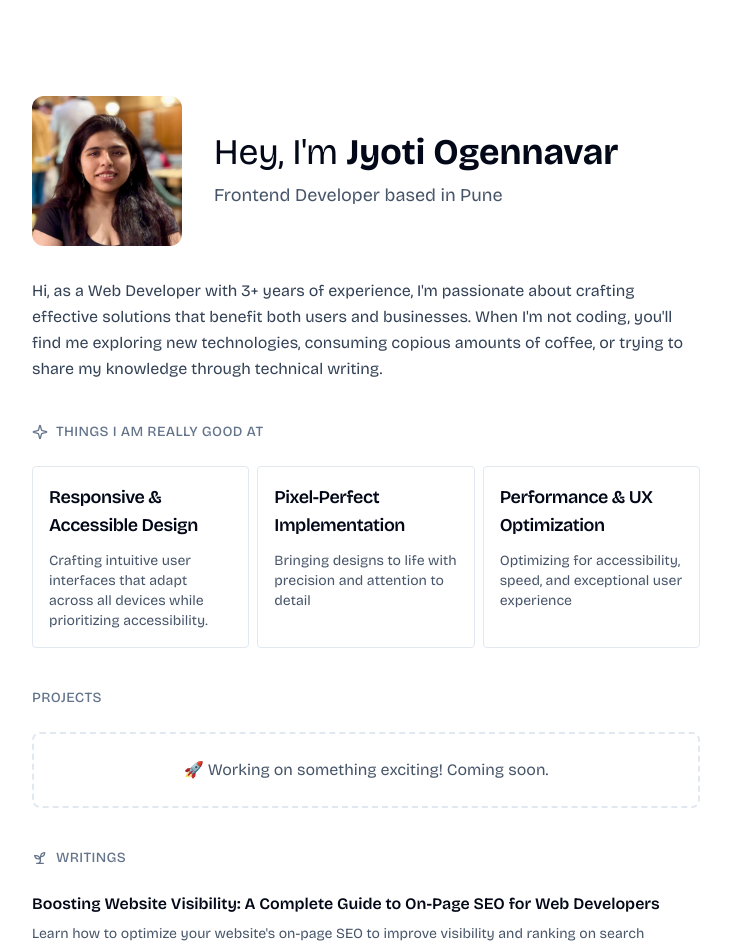
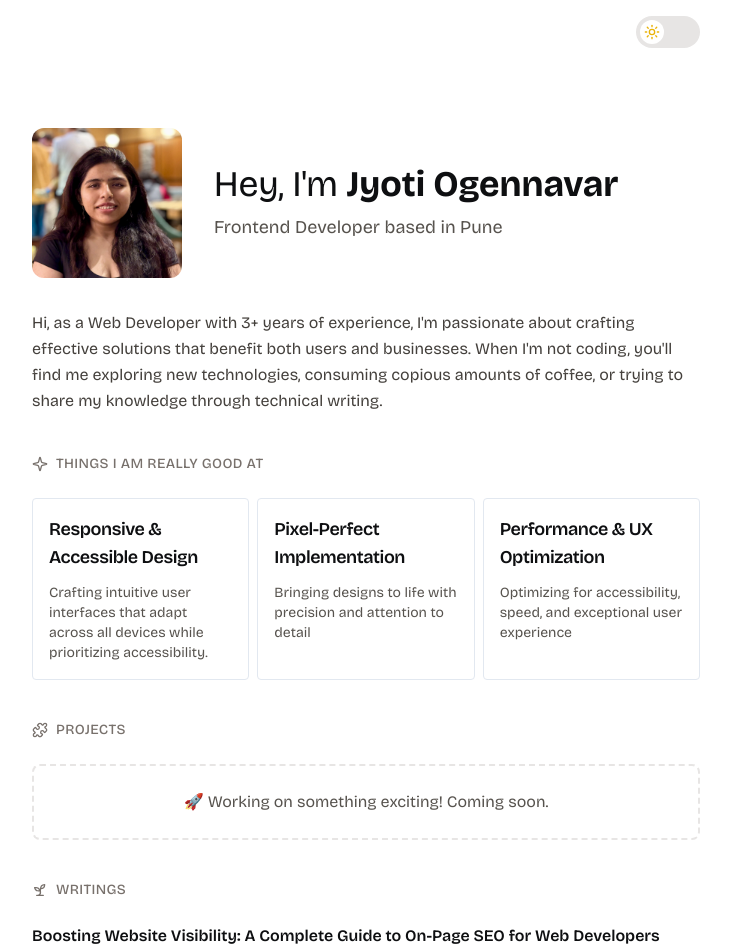
Before and after one commit to jyotiogennavar/portfolio, a Next.js app: page / in a window 1280 px wide. Shown: the top 946 px of the page, without its empty margins (274-1005 px from the left). Built offline with nearby package versions, Linux system fonts and the light colour scheme.

Commit message:
feat: implement theme toggle functionality and update styles for improved consistency

```diff
--- a/src/app/globals.css
+++ b/src/app/globals.css
@@ -2,12 +2,7 @@
 @tailwind components;
 @tailwind utilities;
 
-/* @media (prefers-color-scheme: dark) {
-  :root {
-    --background: #0a0a0a;
-    --foreground: #ededed;
-  }
-} */
+
 
 @layer base {
   body {
@@ -20,15 +15,15 @@
 
     --background: 0 0% 100%;
 
-    --foreground: 222.2 84% 4.9%;
+    --foreground: 222, 10%, 6%;
 
     --card: 0 0% 100%;
 
-    --card-foreground: 222.2 84% 4.9%;
+    --card-foreground: 222, 10%, 6%;
 
     --popover: 0 0% 100%;
 
-    --popover-foreground: 222.2 84% 4.9%;
+    --popover-foreground: 222, 10%, 6%;
 
     --primary: 222.2 47.4% 11.2%;
 
@@ -54,7 +49,7 @@
 
     --input: 214.3 31.8% 91.4%;
 
-    --ring: 222.2 84% 4.9%;
+    --ring: 222, 10%, 6%;
 
     --chart-1: 12 76% 61%;
 
@@ -68,16 +63,17 @@
 
     --radius: 0.5rem;
   }
+
   .dark {
-    --background: 222.2 84% 4.9%;
+    --background: 222, 10%, 6%;
 
     --foreground: 210 40% 98%;
 
-    --card: 222.2 84% 4.9%;
+    --card: 222, 10%, 6%;
 
     --card-foreground: 210 40% 98%;
 
-    --popover: 222.2 84% 4.9%;
+    --popover: 222, 10%, 6%;
 
     --popover-foreground: 210 40% 98%;
 
--- a/src/app/layout.tsx
+++ b/src/app/layout.tsx
@@ -2,6 +2,7 @@ import type React from "react"
 import type { Metadata } from "next"
 import { Bricolage_Grotesque, Caveat } from "next/font/google"
 import "./globals.css"
+import { ThemeProvider } from "@/components/theme-provider"
 
 const bricolage = Bricolage_Grotesque({
   variable: "--font-bricolage",
@@ -56,7 +57,7 @@ export const metadata: Metadata = {
     siteName: "Jyoti Ogennavar Portfolio",
     images: [
       {
-        url: "/og-image.jpg", // You'll need to create this image (1200x630px)
+        url: "/og-image.png",
         width: 1200,
         height: 630,
         alt: "Jyoti Ogennavar - Frontend Developer",
@@ -67,8 +68,8 @@ export const metadata: Metadata = {
     card: "summary_large_image",
     title: "Jyoti Ogennavar - Frontend Developer",
     description: "Frontend Developer with 3+ years of experience crafting responsive, accessible web applications.",
-    creator: "@jyoti_ogennavar", // Replace with your actual Twitter handle
-    images: ["/og-image.jpg"],
+    creator: "@JOgennavar", // Replace with your actual Twitter handle
+    images: ["/og-image.png"],
   },
   robots: {
     index: true,
@@ -80,9 +81,6 @@ export const metadata: Metadata = {
       "max-image-preview": "large",
       "max-snippet": -1,
     },
-  },
-  verification: {
-    google: "your-google-verification-code", // Add your Google Search Console verification code
   },
 }
 
@@ -99,7 +97,11 @@ export default function RootLayout({
         <link rel="apple-touch-icon" href="/apple-touch-icon.png" />
         <link rel="manifest" href="/manifest.json" />
       </head>
-      <body className={`${bricolage.variable} ${caveat.variable} antialiased`}>{children}</body>
+      <body className={`${bricolage.variable} ${caveat.variable} antialiased`}>
+        <ThemeProvider>
+          {children}
+        </ThemeProvider>
+      </body>
     </html>
   )
 }
--- a/src/app/page.tsx
+++ b/src/app/page.tsx
@@ -6,9 +6,10 @@ import { motion, easeOut } from "framer-motion";
 import TechStack from "@/components/techstack";
 import { Card, CardDescription, CardTitle } from "@/components/ui/card";
 import { Button } from "@/components/ui/button";
-import { Mail, File, Telescope, Sprout, Sparkle } from "lucide-react";
+import { Mail, File, Telescope, Sprout, Sparkle, Puzzle } from "lucide-react";
 import Footer from "@/components/footer";
 import Link from "next/link";
+import { ThemeToggle } from "@/components/theme-toggle";
 
 // Animation variants
 const containerVariants = {
@@ -37,7 +38,7 @@ const itemVariants = {
 export default function Home() {
   const handleContactClick = () => {
     window.location.href =
-      "mailto:jyotiogennavar31@gmail.com?subject=Project Inquiry&body=Hi Jyoti, I'd like to discuss a project opportunity with you.";
+      "mailto:hey@jyotiogennavar.com?subject=Project Inquiry&body=Hi Jyoti, I'd like to discuss a project opportunity with you.";
   };
 
   const handleResumeDownload = () => {
@@ -52,11 +53,16 @@ export default function Home() {
 
   return (
     <motion.div
-      className="max-w-[700px] mx-auto p-4"
+      className="max-w-[700px] mx-auto p-4 bg-background text-foreground"
       variants={containerVariants}
       initial="hidden"
       animate="visible"
     >
+      {/* Theme Toggle */}
+      <div className="flex justify-end mb-4">
+        <ThemeToggle />
+      </div>
+
       {/* <Navbar /> */}
 
       {/* Hero Section */}
@@ -77,7 +83,7 @@ export default function Home() {
             <h1 className="text-2xl md:text-4xl ">
               Hey, I&apos;m <span className="font-bold">Jyoti Ogennavar</span>
             </h1>
-            <p className="mt-2 text-slate-600 flex items-center justify-center md:justify-start md:text-lg gap-2">
+            <p className="mt-2 text-stone-600 dark:text-stone-400 flex items-center justify-center md:justify-start md:text-lg gap-2">
               Frontend Developer based in Pune
             </p>
           </div>
@@ -87,7 +93,7 @@ export default function Home() {
       {/* About Section*/}
       <motion.section className="mt-8 mb-8" variants={itemVariants}>
         <div className="mt-4 space-y-4">
-          <p className="text-slate-700 leading-relaxed">
+          <p className="text-stone-700 dark:text-stone-300 leading-relaxed">
             Hi, as a Web Developer with 3+ years of experience,
             I&apos;m passionate about crafting effective solutions that benefit
             both users and businesses. When I&apos;m not coding, you&apos;ll
@@ -98,15 +104,15 @@ export default function Home() {
       </motion.section>
       {/* Skills Section - Improved responsiveness */}
       <motion.section className="mt-10" variants={itemVariants}>
-        <h2 className="text-sm text-slate-500 uppercase tracking-wide font-medium flex items-center gap-2">
-          <Sparkle size={16} color="#64748b" /> Things I Am Really Good At
+        <h2 className="text-sm text-stone-500 dark:text-stone-400 uppercase tracking-wide font-medium flex items-center gap-2">
+          <Sparkle size={16} className="text-stone-500 dark:text-stone-400" /> Things I Am Really Good At
         </h2>
         <div className="grid grid-cols-1 md:grid-cols-3 gap-2 mt-6">
           <Card className="leading-relaxed p-4 rounded-sm">
             <CardTitle className="text-lg">
               Responsive & Accessible Design
             </CardTitle>
-            <CardDescription className="mt-3 text-slate-600">
+            <CardDescription className="mt-3 text-stone-600 dark:text-stone-400">
               Crafting intuitive user interfaces that adapt across all devices
               while prioritizing accessibility.
             </CardDescription>
@@ -115,7 +121,7 @@ export default function Home() {
             <CardTitle className="text-lg">
               Pixel-Perfect Implementation
             </CardTitle>
-            <CardDescription className="mt-3 text-slate-600">
+            <CardDescription className="mt-3 text-stone-600 dark:text-stone-400">
               Bringing designs to life with precision and attention to detail
             </CardDescription>
           </Card>
@@ -123,7 +129,7 @@ export default function Home() {
             <CardTitle className="text-lg">
               Performance & UX Optimization
             </CardTitle>
-            <CardDescription className="mt-3 text-slate-600">
+            <CardDescription className="mt-3 text-stone-600 dark:text-stone-400">
               Optimizing for accessibility, speed, and exceptional user
               experience
             </CardDescription>
@@ -132,15 +138,16 @@ export default function Home() {
       </motion.section>
       {/* Projects */}
       <motion.section className="mt-10" variants={itemVariants}>
-        <h2 className="text-sm text-slate-500 uppercase tracking-wide font-medium">
+        <h2 className="text-sm text-stone-500 dark:text-stone-400 uppercase tracking-wide font-medium flex items-center gap-2">
+          <Puzzle size={16} className="text-stone-500 dark:text-stone-400" />
           Projects
         </h2>
         <motion.div
-          className="mt-6 p-6 border-2 border-dashed border-slate-200 rounded-lg text-center"
+          className="mt-6 p-6 border-2 border-dashed border-stone-200 dark:border-stone-700 rounded-lg text-center"
           whileHover={{ borderColor: "#3b82f6" }}
           transition={{ duration: 0.2 }}
         >
-          <p className="text-slate-600">
+          <p className="text-stone-600 dark:text-stone-400">
             🚀 Working on something exciting! Coming soon.
           </p>
         </motion.div>
@@ -149,8 +156,8 @@ export default function Home() {
 
       {/* Writings Section - Added content */}
       <motion.section className="mt-10" variants={itemVariants}>
-        <h2 className="text-sm text-slate-500 uppercase tracking-wide font-medium flex items-center gap-2">
-          <Sprout size={16} color="#64748b" /> Writings
+        <h2 className="text-sm text-stone-500 dark:text-stone-400 uppercase tracking-wide font-medium flex items-center gap-2">
+          <Sprout size={16} className="text-stone-500 dark:text-stone-400" /> Writings
         </h2>
 
         <div className="mt-6 space-y-6">
@@ -165,7 +172,7 @@ export default function Home() {
                 Boosting Website Visibility: A Complete Guide to On-Page SEO for
                 Web Developers
               </h3>
-              <p className="text-sm text-slate-600 mt-2">
+              <p className="text-sm text-stone-600 dark:text-stone-400 mt-2">
                 Learn how to optimize your website&apos;s on-page SEO to improve
                 visibility and ranking on search engines.
               </p>
@@ -182,14 +189,14 @@ export default function Home() {
               <h3 className="font-semibold">
                 Website Sitemaps 101: your website’s guide to success
               </h3>
-              <p className="text-sm text-slate-600 mt-2">
+              <p className="text-sm text-stone-600 dark:text-stone-400 mt-2">
                 Discover the importance of sitemaps for SEO and user experience,
                 and learn how to create and submit them effectively.
               </p>
             </article>
           </Link>
 
-          <p className="text-slate-600">
+          <p className="text-stone-600 dark:text-stone-400">
             More articles coming soon! Stay tuned.
           </p>
         </div>
@@ -197,8 +204,8 @@ export default function Home() {
 
       {/* Currently Learning Section - New */}
       <motion.section className="mt-10" variants={itemVariants}>
-        <h2 className="text-sm text-slate-500 uppercase tracking-wide font-medium flex items-center gap-2">
-          <Telescope size={16} color="#64748b" /> Currently learning
+        <h2 className="text-sm text-stone-500 dark:text-stone-400 uppercase tracking-wide font-medium flex items-center gap-2">
+          <Telescope size={16} className="text-stone-500 dark:text-stone-400" /> Currently learning
         </h2>
         <Link
           href="https://animations.dev/"
@@ -206,7 +213,7 @@ export default function Home() {
           title="Animations of the Web by Emil"
           className="hover:underline block"
         >
-          <p className="text-slate-600 mt-6">
+          <p className="text-stone-600 dark:text-stone-400 mt-6">
             Animations on the Web by Emil Kowalskil
           </p>
         </Link>
@@ -216,7 +223,7 @@ export default function Home() {
           title="Road to Next JS by Rob"
           className="hover:underline block mt-2"
         >
-          <p className="text-slate-600 mt-2">
+          <p className="text-stone-600 dark:text-stone-400 mt-2">
             Road to Next JS by Robin Wieruch
           </p>
         </Link>
@@ -229,9 +236,9 @@ export default function Home() {
 
       {/* Contact/CTA Section - New */}
       <motion.section className="mt-10">
-        <div className="bg-gradient-to-r from-pink-50 to-rose-50 rounded-lg p-8 text-center">
+        <div className="bg-gradient-to-r from-stone-200 to-stone-100 dark:from-stone-800 dark:to-stone-700 rounded-lg p-8 text-center">
           <h2 className="text-2xl font-bold mb-4">Let&apos;s Work Together</h2>
-          <p className="text-slate-600 mb-6 max-w-md mx-auto">
+          <p className="text-stone-600 dark:text-stone-300 mb-6 max-w-md mx-auto">
             I&apos;m always interested in new opportunities and exciting
             projects. Let&apos;s discuss how we can bring your ideas to life.
           </p>
--- a/src/components/techstack.tsx
+++ b/src/components/techstack.tsx
@@ -33,11 +33,11 @@ const techStack = [
 const TechStack: React.FC = () => {
   return (
     <>
-      <h2 className="text-sm text-slate-500 dark:text-slate-400 uppercase flex items-center gap-2"><Wrench  size={16} className="text-slate-500 dark:text-slate-400" />TECHNOLOGIES I WORK WITH</h2>
+      <h2 className="text-sm text-stone-500 dark:text-stone-400 uppercase flex items-center gap-2"><Wrench  size={16} className="text-stone-500 dark:text-stone-400" />TECHNOLOGIES I WORK WITH</h2>
 
       <ul className="list-none flex flex-wrap gap-2 mt-6">
         {techStack.map(({ icon, label }) => (
-          <li key={label} className="border border-slate-200 rounded-lg px-4 py-2 flex items-center gap-x-2 ">
+          <li key={label} className="border border-text-card-foreground rounded-lg px-4 py-2 flex items-center gap-x-2 ">
               {icon} {label}
           </li>
         ))}
--- /dev/null
+++ b/src/components/theme-provider.tsx
@@ -0,0 +1,77 @@
+"use client";
+
+import * as React from "react";
+
+type Theme = "dark" | "light";
+
+type ThemeProviderProps = {
+  children: React.ReactNode;
+  defaultTheme?: Theme;
+  storageKey?: string;
+};
+
+type ThemeProviderState = {
+  theme: Theme;
+  setTheme: (theme: Theme) => void;
+};
+
+const initialState: ThemeProviderState = {
+  theme: "light",
+  setTheme: () => null,
+};
+
+const ThemeProviderContext = React.createContext<ThemeProviderState>(initialState);
+
+export function ThemeProvider({
+  children,
+  defaultTheme = "light",
+  storageKey = "theme",
+  ...props
+}: ThemeProviderProps) {
+  const [theme, setTheme] = React.useState<Theme>(() => {
+    // Check if we're on the client side
+    if (typeof window === "undefined") return defaultTheme;
+
+    // Check for stored preference first
+    const storedTheme = localStorage.getItem(storageKey) as Theme;
+    if (storedTheme && (storedTheme === "light" || storedTheme === "dark")) {
+      return storedTheme;
+    }
+
+    // If no stored preference, detect system preference
+    const systemPreference = window.matchMedia("(prefers-color-scheme: dark)").matches
+      ? "dark"
+      : "light";
+
+    return systemPreference;
+  });
+
+  React.useEffect(() => {
+    const root = window.document.documentElement;
+    root.classList.remove("light", "dark");
+    root.classList.add(theme);
+  }, [theme]);
+
+  const value = {
+    theme,
+    setTheme: (theme: Theme) => {
+      localStorage.setItem(storageKey, theme);
+      setTheme(theme);
+    },
+  };
+
+  return (
+    <ThemeProviderContext.Provider {...props} value={value}>
+      {children}
+    </ThemeProviderContext.Provider>
+  );
+}
+
+export const useTheme = () => {
+  const context = React.useContext(ThemeProviderContext);
+
+  if (context === undefined)
+    throw new Error("useTheme must be used within a ThemeProvider");
+
+  return context;
+};
--- /dev/null
+++ b/src/components/theme-toggle.tsx
@@ -0,0 +1,43 @@
+"use client";
+
+import * as motion from "motion/react-client";
+import { Moon, Sun } from "lucide-react";
+import { useTheme } from "./theme-provider";
+
+export function ThemeToggle() {
+  const { theme, setTheme } = useTheme();
+
+  const toggleTheme = () => {
+    setTheme(theme === "light" ? "dark" : "light");
+  };
+
+  const isDark = theme === "dark";
+
+  return (
+    <button
+      className="w-16 h-8 bg-stone-200 dark:bg-stone-700 rounded-full cursor-pointer flex p-1 transition-colors duration-200"
+      style={{
+        justifyContent: isDark ? "flex-end" : "flex-start",
+      }}
+      onClick={toggleTheme}
+      aria-label={`Switch to ${isDark ? 'light' : 'dark'} mode`}
+    >
+      <motion.div
+        className="w-6 h-6 bg-white dark:bg-stone-900 rounded-full flex items-center justify-center"
+        layout
+        transition={{
+          type: "spring",
+          visualDuration: 0.2,
+          bounce: 0.2,
+        }}
+      >
+        {/* Conditionally render icon based on theme */}
+        {isDark ? (
+          <Moon className="w-4 h-4 text-blue-400" />
+        ) : (
+          <Sun className="w-4 h-4 text-yellow-500" />
+        )}
+      </motion.div>
+    </button>
+  );
+}
```
Also changed, not shown: src/components/footer.tsx (+4 -4 lines).
